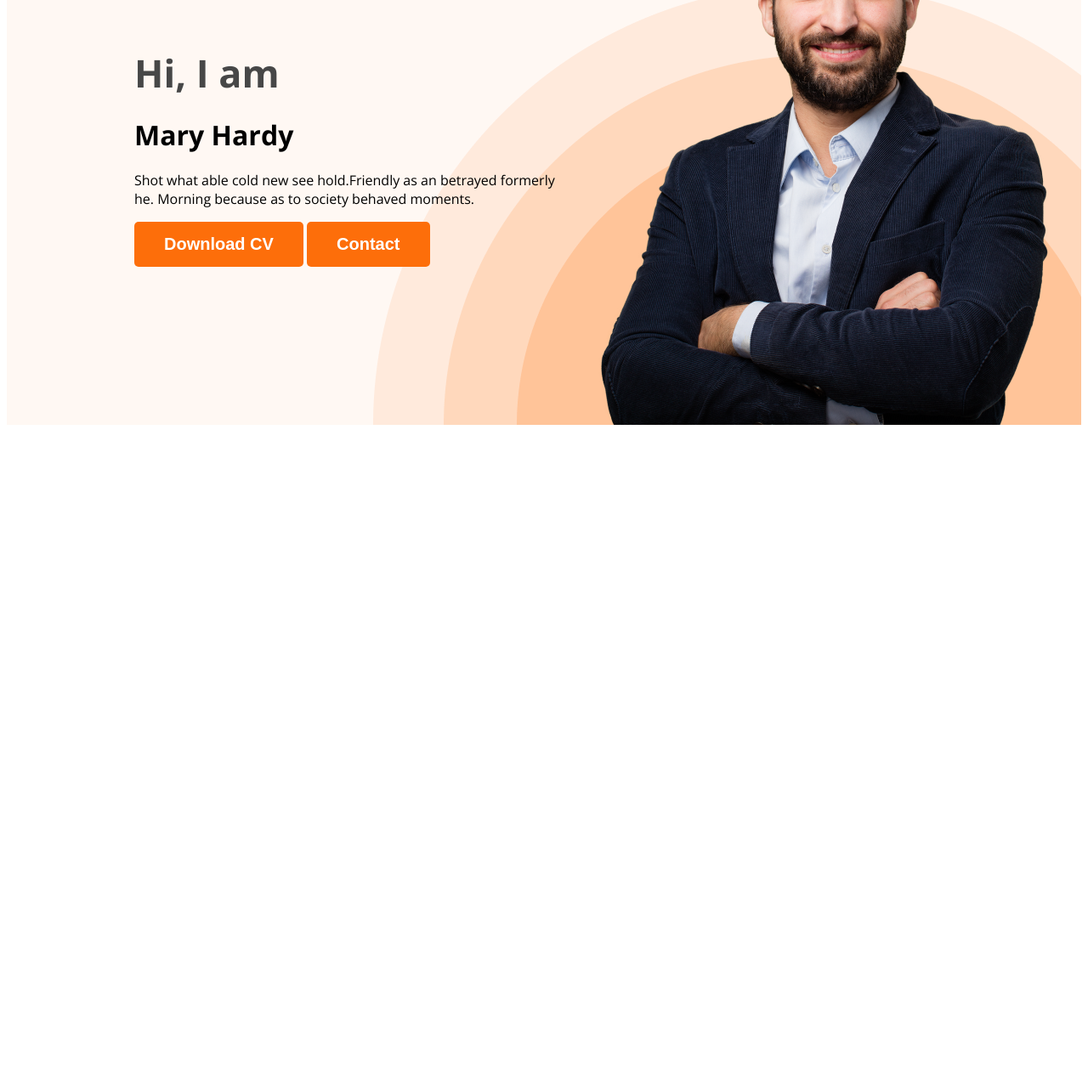
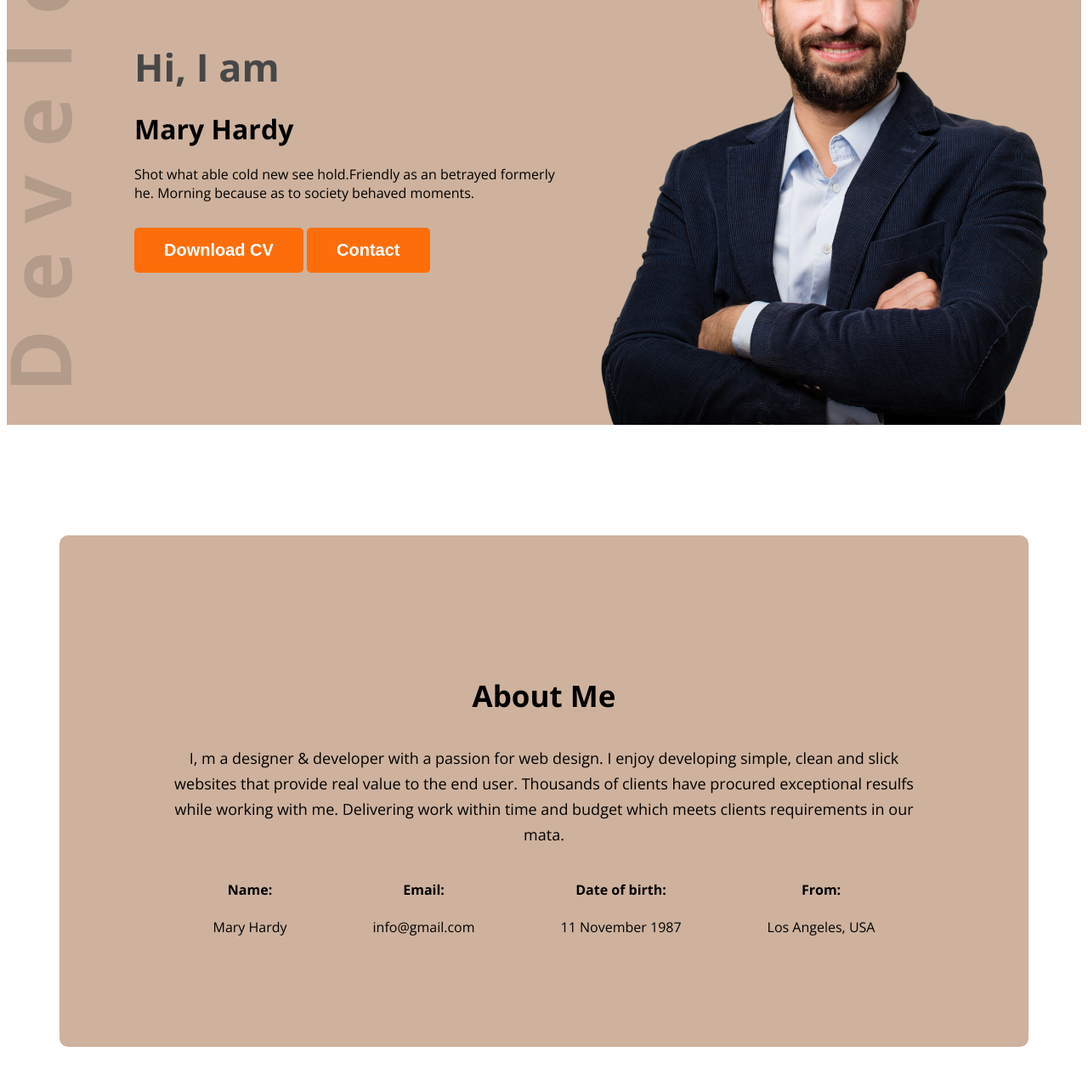
Before and after one commit to sadiadina/web-developer-portfolio, a plain HTML site: page index.html in a window 1280 px wide. Shown: the part 365-1636 px from the top of the page at 85% size. Before the commit the page ends 873 px from the top, so only its background shows below. Drawn offline with nearby package versions, Linux system fonts and the light colour scheme.

Commit message:
created about section

```diff
--- a/index.html
+++ b/index.html
@@ -23,7 +23,7 @@
             <div class="banner-content">
                 <h3 class="banner-greeting">Hi, I  am</h3>
                 <h1 class="baneer-title">Mary Hardy</h1>
-                <p>Shot what able cold new see hold.Friendly as an betrayed formerly he. Morning because as to society behaved moments.</p>
+                <p class="banner-description">Shot what able cold new see hold.Friendly as an betrayed formerly he. Morning because as to society behaved moments.</p>
                 <button class="btn-primary">Download CV</button>
                 <button class="btn-primary">Contact</button>
 
@@ -33,6 +33,37 @@
         </div>
     </header>
     <main>
+      <section class="about">
+        <h3 class="section-title">About Me</h3>
+        <p class="section-description">I, m a designer & developer with a passion for web design. I enjoy developing simple, clean and slick websites that provide real value to the end user. Thousands of clients have procured exceptional resulfs while working with me. Delivering work within time and budget which meets clients requirements in our mata.</p>
+        <div class="about-info-container">
+            <div class="about-info">
+                <h4 class="info-title">Name:
+                    </h4>
+                <info-description>
+                Mary Hardy </info-description>
+            </div>
+            <div class="about-info">
+                <h4 class="info-title">Email:
+                   </h4>
+                <info-description> info@gmail.com</info-description>
+            </div>
+            <div class="about-info">
+                <h4 class="info-title">Date of birth:
+                    </h4>
+                <info-description>11 November 1987</info-description>
+            </div>
+            <div class="about-info">
+                <h4 class="info-title">From:
+                  </h4>
+                <info-description>  Los Angeles, USA</info-description>
+            </div>
+
+        </div>
+
+      </section>
+
+
 
     </main>
     <footer>
--- a/styles/portfolio.css
+++ b/styles/portfolio.css
@@ -16,7 +16,20 @@ body{
 font-weight: 700;
 padding: 15px 35px;
 }
+.section-title{
+    color:#181818);
+    text-align: center;
+    font-size: 35px;
+    font-weight: 700;
 
+}
+.section-description{
+    color: #757575);
+text-align: center;
+font-size: 18px;
+font-weight: 400;
+line-height: 30px; /* 166.667% */
+}
 /* nav related styles */
 nav{
     display: flex;
@@ -44,10 +57,12 @@ nav a{
 /* header related styles*/
 .header{
 
-    background-color:#FFF8F3;
+    background-color:#ceb29e;
     background-image: url('../images/header_bg.png');
+    background-image: url('../images/developer.png');
     background-repeat: no-repeat;
     background-position: bottom right;
+    background-position: left;
 
 
 }
@@ -55,7 +70,11 @@ nav a{
     padding: 30px 30px 0px 150px;
     display: flex;
     align-items: center;
+    justify-content: space-between;
 
+}
+.banner-content{
+    max-width: 500px;
 }
 .banner .profile-pic{
     width: 500px;
@@ -74,4 +93,26 @@ nav a{
 }
 .banner-description{
     margin-bottom: 30px;
+
 }
+/* main section styles*/
+main{
+    max-width: 1140px;
+    margin: 0 auto;
+}
+
+/* about section styles */
+.about{
+    padding: 130px;
+    border-radius: 10px;
+background: #ceb29e;
+margin: 130px 0;
+}
+.about-info-container{
+    display: flex;
+    justify-content: space-around;
+}
+.about-info{
+    text-align: center;
+}
+/* #ceb29e */
```
